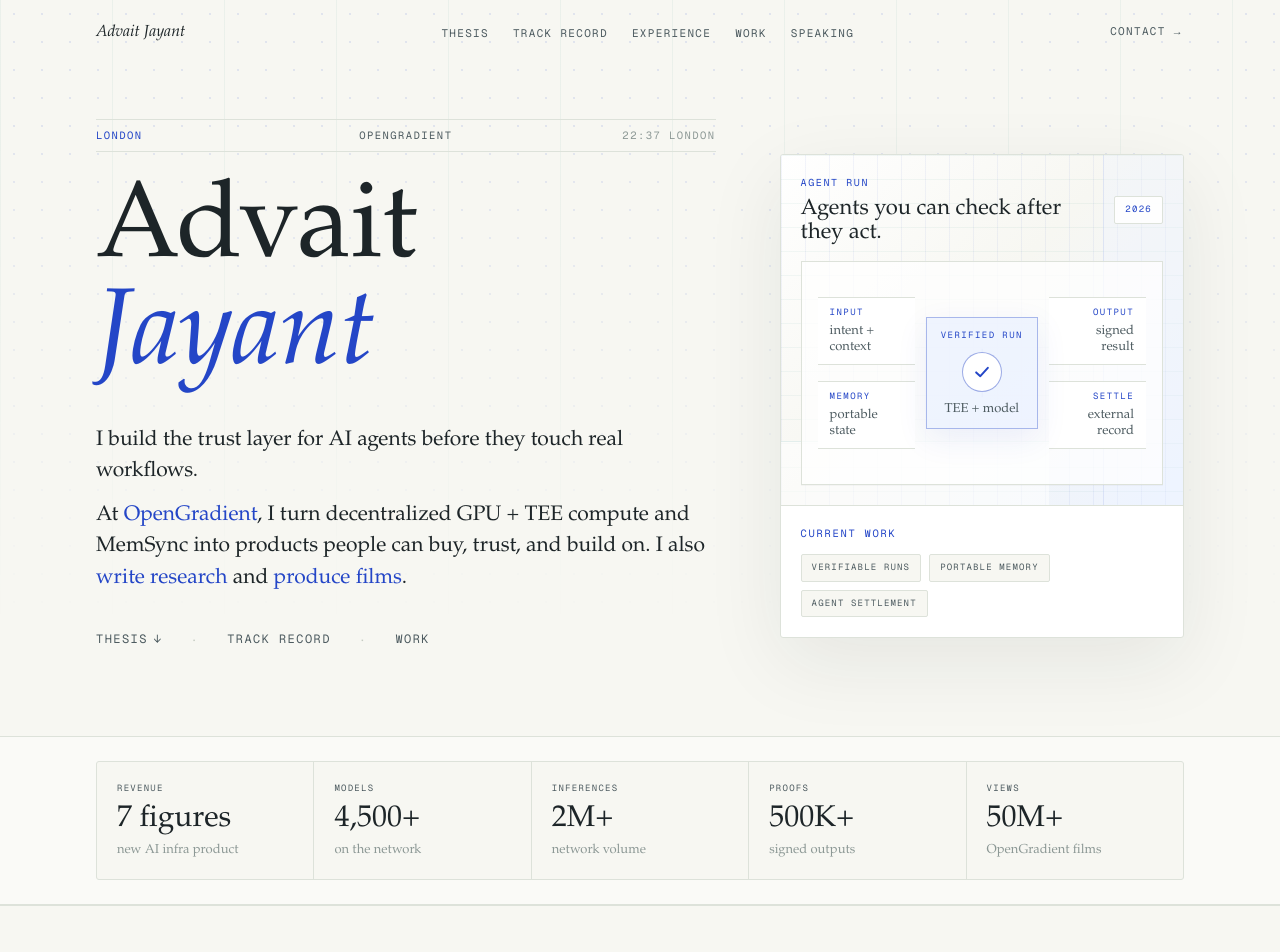
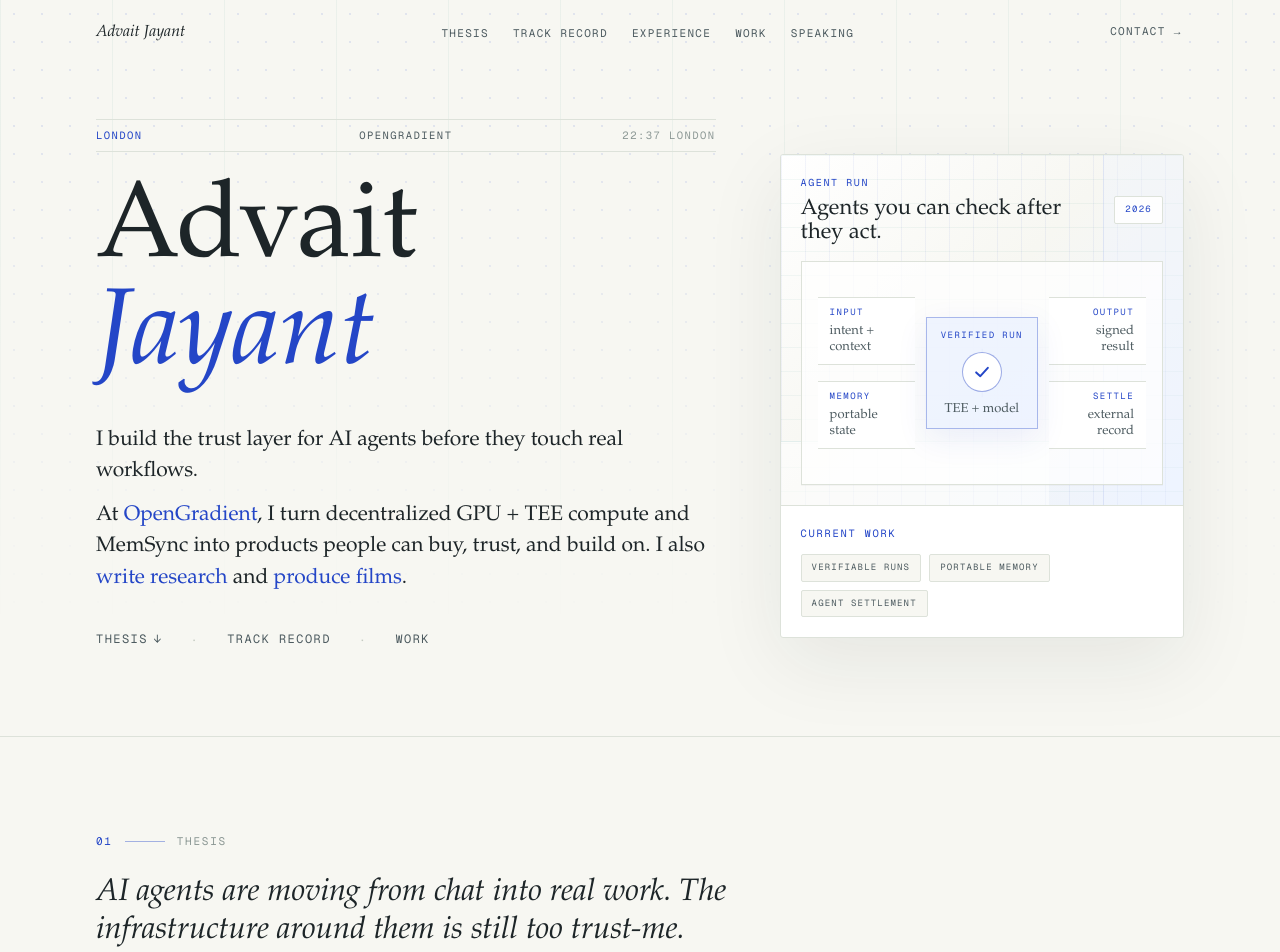
Before and after one commit to 0xadvait/personal_web, a Next.js app: page / in a window 1280 px wide. Shown: the top 952 px of the page. Built offline with nearby package versions, Linux system fonts and the light colour scheme.

Commit message:
Remove proof strip panel

```diff
--- a/src/app/page.js
+++ b/src/app/page.js
@@ -1,6 +1,5 @@
 import Nav from '@/components/Nav';
 import Hero from '@/components/Hero';
-import ProofStrip from '@/components/ProofStrip';
 import Thesis from '@/components/Thesis';
 import About from '@/components/About';
 import ImpactLedger from '@/components/ImpactLedger';
@@ -19,7 +18,6 @@ export default function Home() {
       <Nav />
       <main id="main-content" className="relative">
         <Hero />
-        <ProofStrip />
         <Thesis />
         <About />
         <ImpactLedger />
--- a/src/components/ProofStrip.js
+++ /dev/null
@@ -1,42 +0,0 @@
-import Reveal from './Reveal';
-
-const proof = [
-  { value: '7 figures', label: 'Revenue', detail: 'new AI infra product' },
-  { value: '4,500+', label: 'Models', detail: 'on the network' },
-  { value: '2M+', label: 'Inferences', detail: 'network volume' },
-  { value: '500K+', label: 'Proofs', detail: 'signed outputs' },
-  { value: '50M+', label: 'Views', detail: 'OpenGradient films' },
-];
-
-export default function ProofStrip() {
-  return (
-    <section aria-label="Selected outcomes" className="border-y border-border bg-surface/35">
-      <div className="mx-auto max-w-6xl px-5 sm:px-8">
-        <Reveal>
-          <div className="py-5 sm:py-6">
-            <div className="grid grid-cols-2 gap-px overflow-hidden rounded-[3px] border border-border bg-border sm:grid-cols-5">
-              {proof.map((item, index) => (
-                <dl
-                  key={item.label}
-                  className={`bg-bg px-4 py-4 sm:px-5 sm:py-5 ${
-                    index === proof.length - 1 ? 'col-span-2 sm:col-span-1' : ''
-                  }`}
-                >
-                  <dt className="font-mono text-[9px] uppercase tracking-[0.14em] text-fg-muted">
-                    {item.label}
-                  </dt>
-                  <dd className="mt-2 font-serif text-[25px] leading-none text-fg sm:text-[30px]">
-                    {item.value}
-                  </dd>
-                  <dd className="mt-2 font-serif text-[13px] leading-snug text-fg-dim">
-                    {item.detail}
-                  </dd>
-                </dl>
-              ))}
-            </div>
-          </div>
-        </Reveal>
-      </div>
-    </section>
-  );
-}
```
